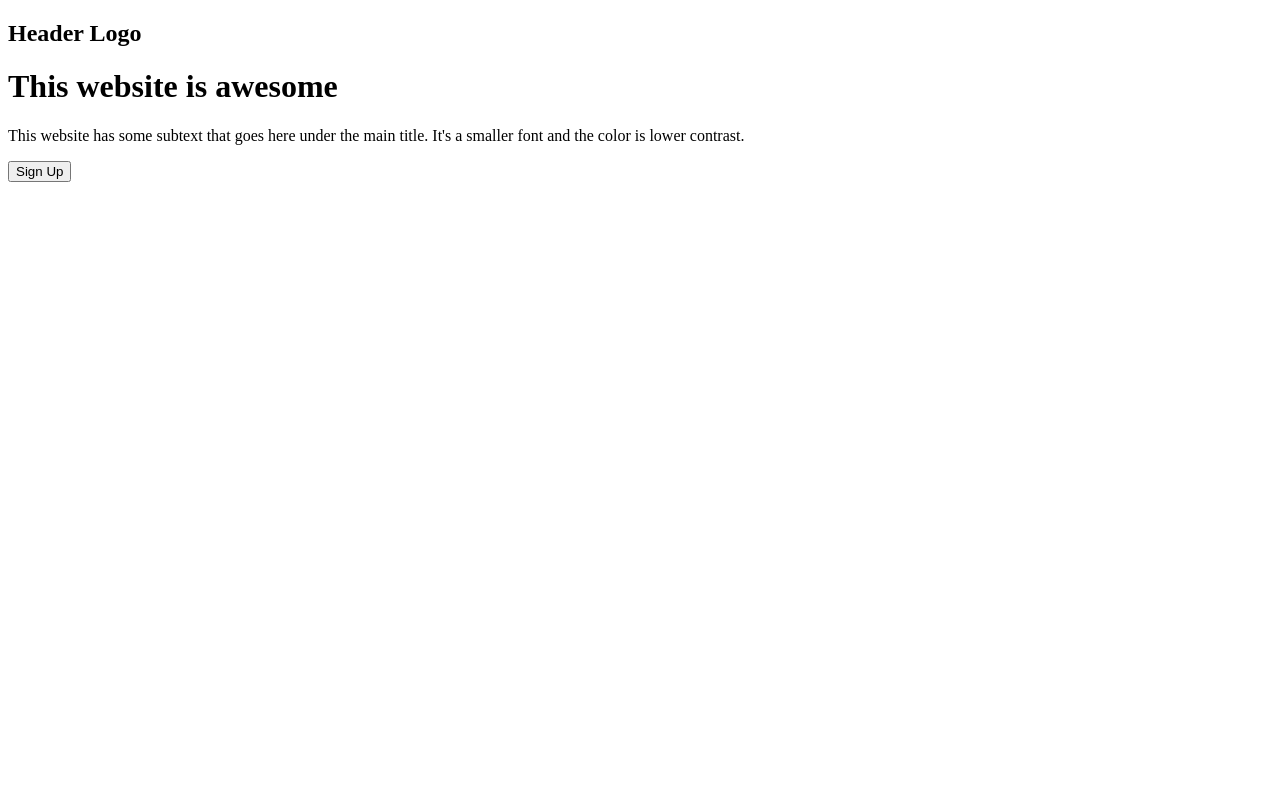
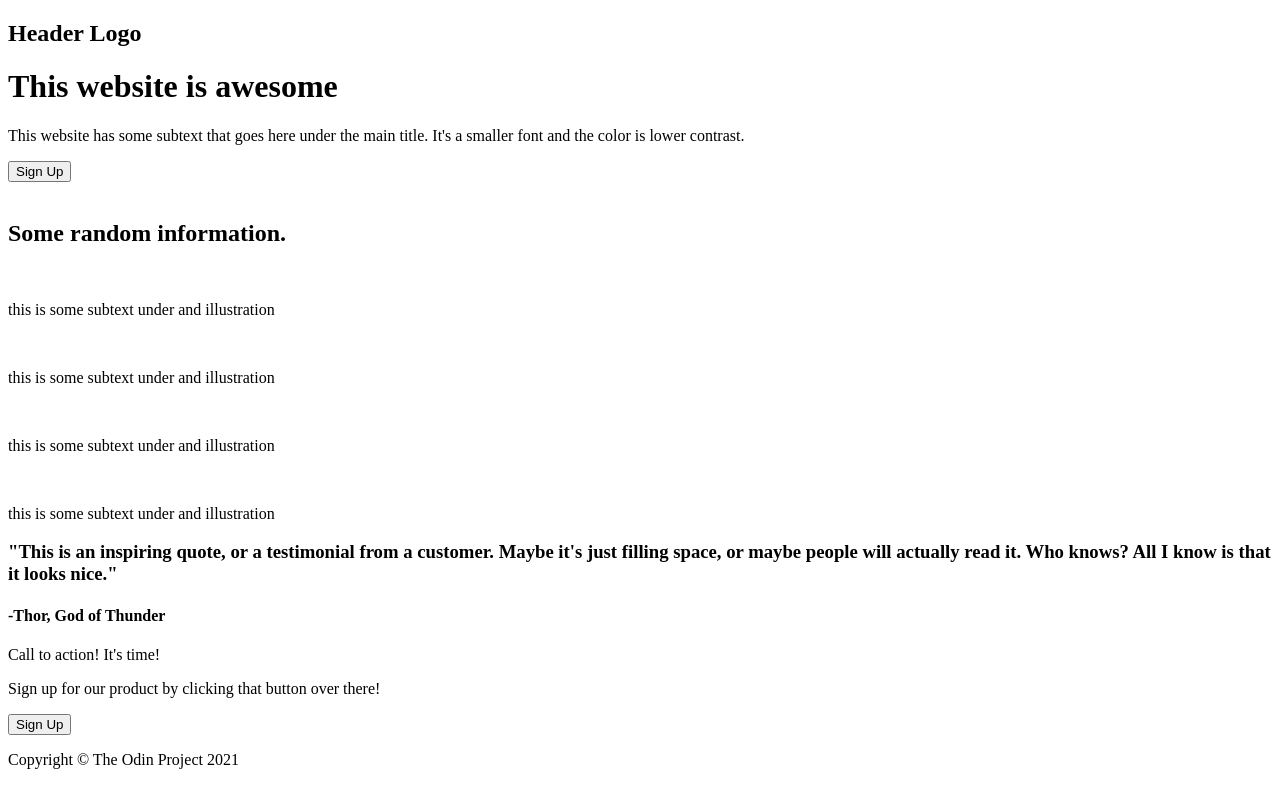
Before and after one commit to JRummy93/odin-landingpage, a plain HTML site: page index.html in a window 1280 px wide. Drawn offline with Linux system fonts and the light colour scheme.

Commit message:
Add rest of text content to index.html

```diff
--- a/index.html
+++ b/index.html
@@ -20,16 +20,37 @@
             <img src=""this is a placeholder for an image>
         </header>
         <div>
-
+            <h2>Some random information.</h2>
+            <div>
+                <img src=""blank>
+                <p>this is some subtext under and illustration</p>
+            </div>
+            <div>
+                <img src=""blank>
+                <p>this is some subtext under and illustration</p>
+            </div>
+            <div>
+                <img src=""blank>
+                <p>this is some subtext under and illustration</p>
+            </div>
+            <div>
+                <img src=""blank>
+                <p>this is some subtext under and illustration</p>
+            </div>
         </div>
         <div>
-
+            <h3>"This is an inspiring quote, or a testimonial from a customer. Maybe it's just filling space, or maybe people will actually read it. Who knows? All I know is that it looks nice."</h3>
+            <h4>-Thor, God of Thunder</h4>
         </div>
         <div>
-
+            <div>
+                <p>Call to action! It's time!</p>
+                <p>Sign up for our product by clicking that button over there!</p>
+                <button>Sign Up</button>
+            </div>
         </div>
         <footer>
-
+            <p>Copyright <span>&copy;</span> The Odin Project 2021</p>
         </footer>
     </body>
 </html>
```
